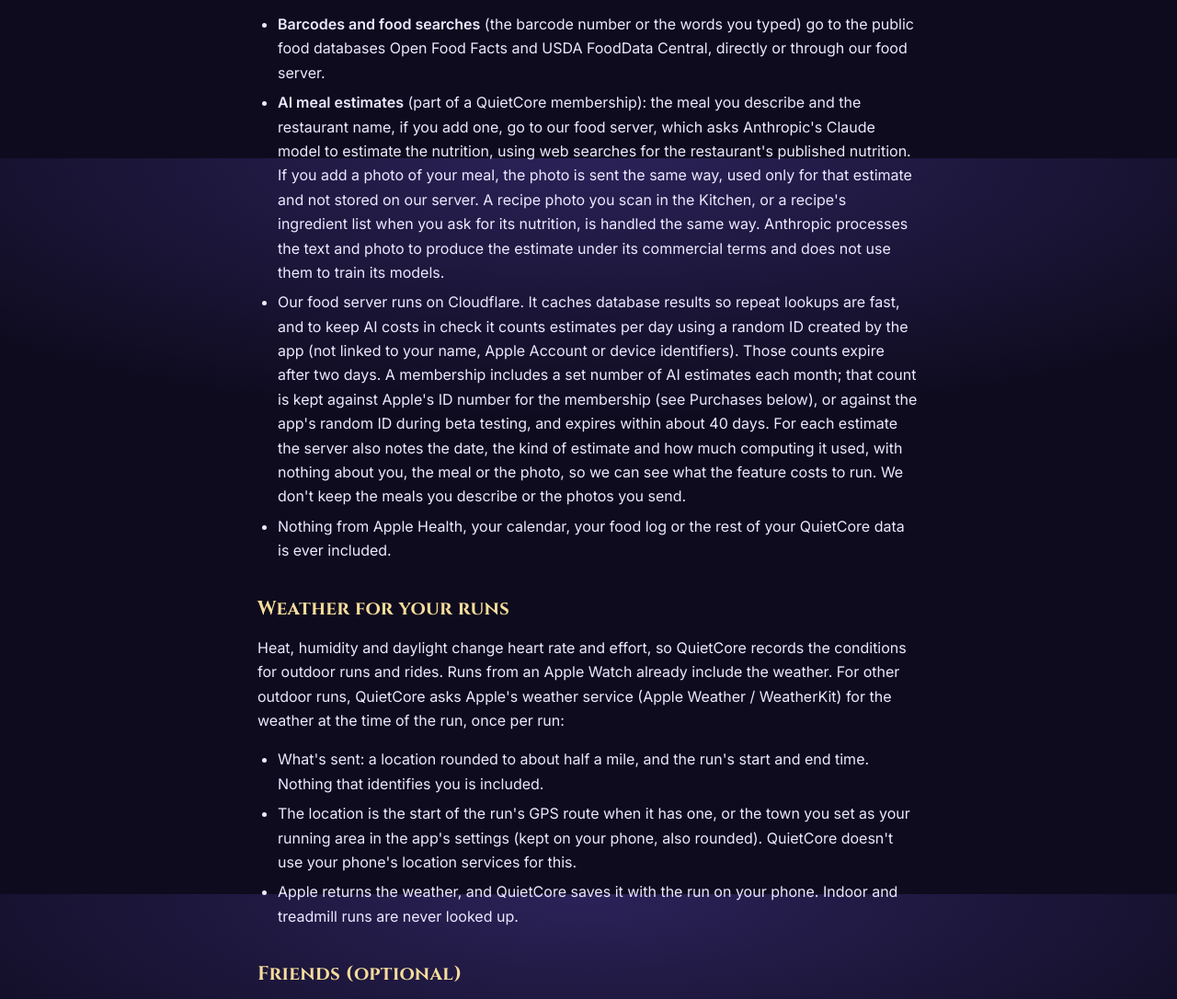
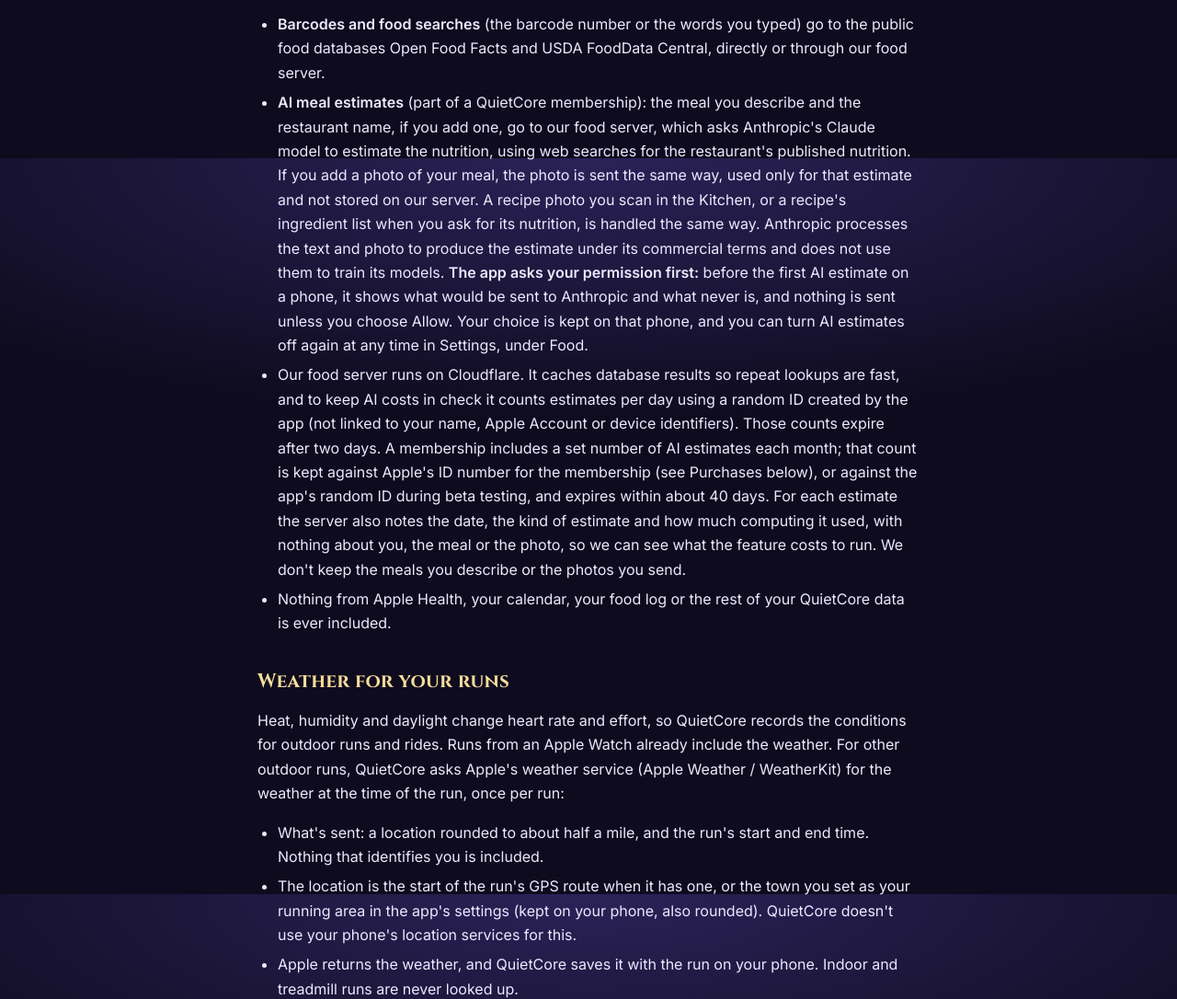
Before and after one commit to QuietCoreApp/quietcoreapp.github.io, a plain HTML site: page privacy/index.html in a window 1280 px wide. Shown: the part 3028-4114 px from the top of the page at 92% size. Drawn offline with Linux system fonts and the light colour scheme.

Commit message:
Privacy policy: the app asks permission before the first AI estimate
Co-Authored-By: Claude Fable 5.2 <noreply@anthropic.com>
Claude-Session: https://claude.ai/code/session_01D6HHRB3iAVfvcQcYjoK4SM

```diff
--- a/privacy/index.html
+++ b/privacy/index.html
@@ -78,7 +78,7 @@
     <p>When you look up a food, QuietCore sends only what's needed to get its nutrition back:</p>
     <ul>
       <li><strong>Barcodes and food searches</strong> (the barcode number or the words you typed) go to the public food databases Open Food Facts and USDA FoodData Central, directly or through our food server.</li>
-      <li><strong>AI meal estimates</strong> (part of a QuietCore membership): the meal you describe and the restaurant name, if you add one, go to our food server, which asks Anthropic's Claude model to estimate the nutrition, using web searches for the restaurant's published nutrition. If you add a photo of your meal, the photo is sent the same way, used only for that estimate and not stored on our server. A recipe photo you scan in the Kitchen, or a recipe's ingredient list when you ask for its nutrition, is handled the same way. Anthropic processes the text and photo to produce the estimate under its commercial terms and does not use them to train its models.</li>
+      <li><strong>AI meal estimates</strong> (part of a QuietCore membership): the meal you describe and the restaurant name, if you add one, go to our food server, which asks Anthropic's Claude model to estimate the nutrition, using web searches for the restaurant's published nutrition. If you add a photo of your meal, the photo is sent the same way, used only for that estimate and not stored on our server. A recipe photo you scan in the Kitchen, or a recipe's ingredient list when you ask for its nutrition, is handled the same way. Anthropic processes the text and photo to produce the estimate under its commercial terms and does not use them to train its models. <strong>The app asks your permission first:</strong> before the first AI estimate on a phone, it shows what would be sent to Anthropic and what never is, and nothing is sent unless you choose Allow. Your choice is kept on that phone, and you can turn AI estimates off again at any time in Settings, under Food.</li>
       <li>Our food server runs on Cloudflare. It caches database results so repeat lookups are fast, and to keep AI costs in check it counts estimates per day using a random ID created by the app (not linked to your name, Apple Account or device identifiers). Those counts expire after two days. A membership includes a set number of AI estimates each month; that count is kept against Apple's ID number for the membership (see Purchases below), or against the app's random ID during beta testing, and expires within about 40 days. For each estimate the server also notes the date, the kind of estimate and how much computing it used, with nothing about you, the meal or the photo, so we can see what the feature costs to run. We don't keep the meals you describe or the photos you send.</li>
       <li>Nothing from Apple Health, your calendar, your food log or the rest of your QuietCore data is ever included.</li>
     </ul>
```
